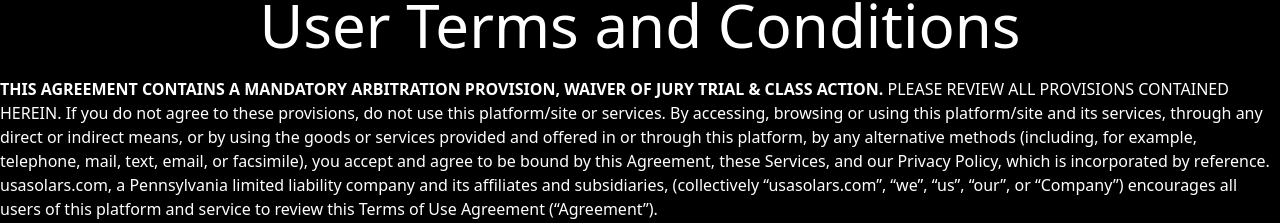
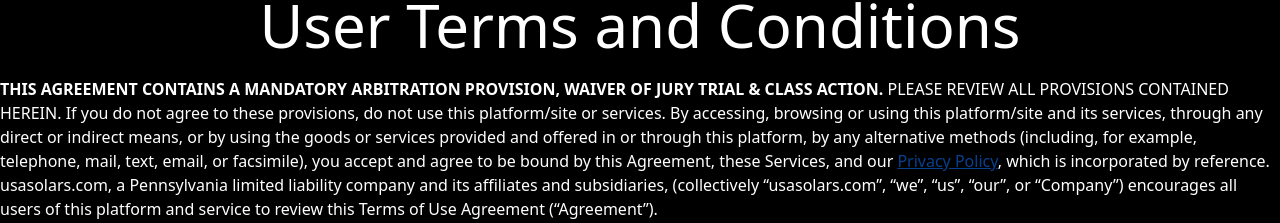
Before and after one commit to muhammadqaiser7777/Solar-Site, a React (Vite) app: page /user-terms in a window 1280 px wide. Shown: the part 125-348 px from the top of the page. Built offline with nearby package versions, Linux system fonts and the light colour scheme.

Commit message:
links generated in user terms

```diff
--- a/src/components/UserTerms.jsx
+++ b/src/components/UserTerms.jsx
@@ -1,4 +1,5 @@
 import React from "react";
+import { Link } from "react-router-dom";
 
 const UserTerms = () => {
   return (
@@ -22,7 +23,7 @@
           services provided and offered in or through this platform, by any
           alternative methods (including, for example, telephone, mail, text,
           email, or facsimile), you accept and agree to be bound by this
-          Agreement, these Services, and our Privacy Policy, which is
+          Agreement, these Services, and our <Link to="/privacy-policy" className="text-primary underline">Privacy Policy</Link>, which is
           incorporated by reference.
         </p>
         <p>
```
